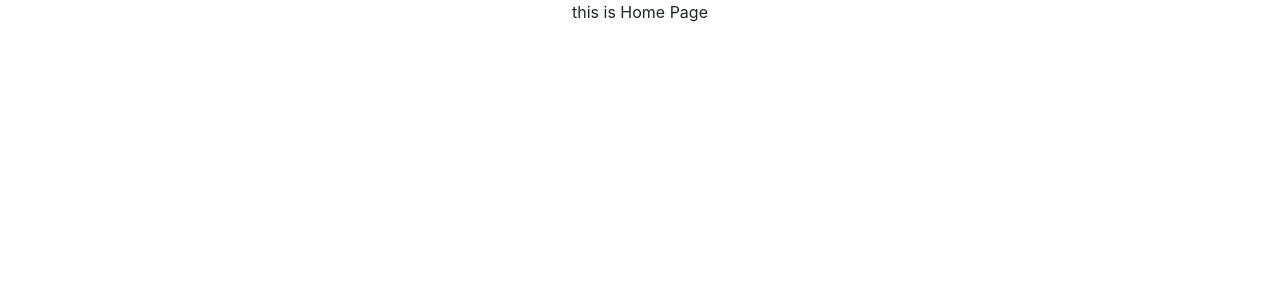
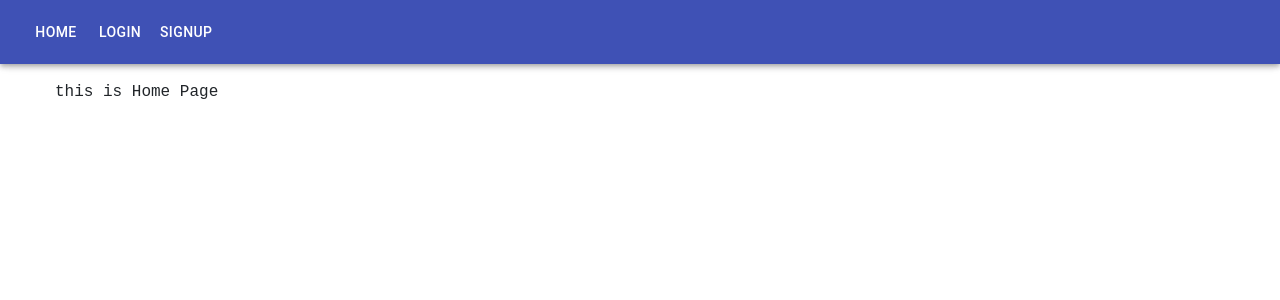
Before and after one commit to Chetandhangar/BeSocial, a React (Create React App) app: page / in a window 1280 px wide. Shown: the top 300 px of the page. Built offline with nearby package versions, Linux system fonts and the light colour scheme.

Commit message:
Header component

```diff
--- a/package.json
+++ b/package.json
@@ -3,6 +3,7 @@
   "version": "0.1.0",
   "private": true,
   "dependencies": {
+    "@material-ui/core": "^4.11.0",
     "@testing-library/jest-dom": "^4.2.4",
     "@testing-library/react": "^9.5.0",
     "@testing-library/user-event": "^7.2.1",
--- a/src/App.css
+++ b/src/App.css
@@ -1,38 +1,9 @@
-.App {
-  text-align: center;
+html,
+body{
+  font-family: 'Courier New', Courier, monospace;
 }
 
-.App-logo {
-  height: 40vmin;
-  pointer-events: none;
+.container{
+  margin: 80px auto 0 auto;
+  max-width: 1200px;
 }
-
-@media (prefers-reduced-motion: no-preference) {
-  .App-logo {
-    animation: App-logo-spin infinite 20s linear;
-  }
-}
-
-.App-header {
-  background-color: #282c34;
-  min-height: 100vh;
-  display: flex;
-  flex-direction: column;
-  align-items: center;
-  justify-content: center;
-  font-size: calc(10px + 2vmin);
-  color: white;
-}
-
-.App-link {
-  color: #61dafb;
-}
-
-@keyframes App-logo-spin {
-  from {
-    transform: rotate(0deg);
-  }
-  to {
-    transform: rotate(360deg);
-  }
-}
--- a/src/App.js
+++ b/src/App.js
@@ -1,22 +1,29 @@
 import React,{Component}from 'react';
 import {BrowserRouter as Router,Route,Switch} from 'react-router-dom';
+import './App.css';
+
+//component
+import Header from './components/Header';
 //pages
-
 import Home from './pages/Home';
 import Login from './pages/Login';
 import Signup from './pages/Signup';
-import './App.css';
+
 
 class App extends Component {
   render(){
     return (
        <div className="App">
          <Router>
+         <Header/>
+           <div className="container">
+
            <Switch>
              <Route exact path='/' component={Home}></Route>
              <Route path='/login' component={Login}></Route>
              <Route path='/signup' component={Signup}></Route>
            </Switch>
+           </div>
          </Router>
        </div>
     );
--- /dev/null
+++ b/src/components/Header.js
@@ -0,0 +1,21 @@
+import React,{Component} from 'react';
+import AppBar from '@material-ui/core/AppBar';
+import Toolbar from '@material-ui/core/Toolbar';
+import Button from '@material-ui/core/Button';
+import{Link} from 'react-router-dom';
+
+class Header extends Component{
+    render(){
+        return(
+            <AppBar position="fixed">
+                <Toolbar>
+                    <Button color="inherit" component={Link} to="/">Home</Button>
+                    <Button color="inherit" component ={Link} to="/login" >Login</Button>
+                    <Button color="inherit" component={Link} to="/signup">Signup</Button>
+                </Toolbar>
+            </AppBar>
+        )
+    }
+}
+
+export default Header;
```
Also changed, not shown: src/components/Navbar.js (deleted), 1 other file (tests, documents, lock files or other folders).
